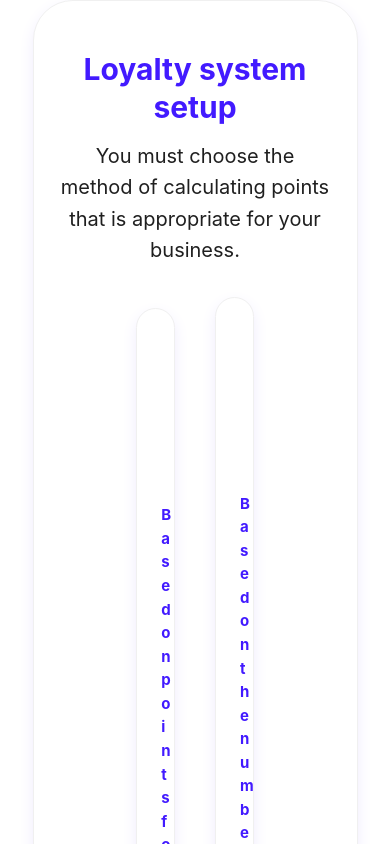
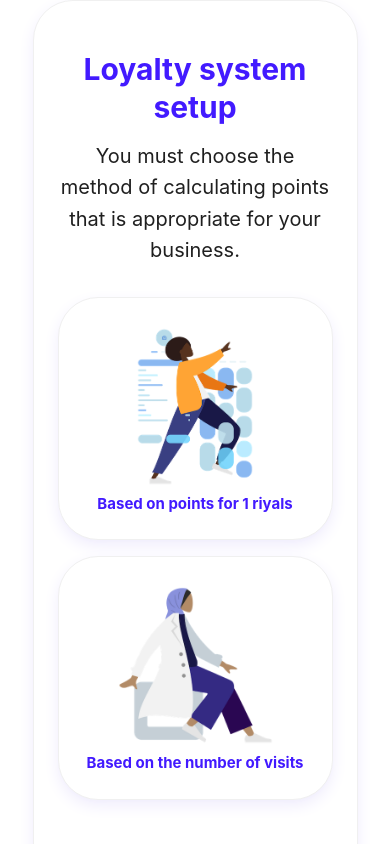
Before and after one commit to fredrekt/wtadapp_public, a React (Create React App) app in the folder frontend/: page /register in a window 390 px wide. Both pictures are taken after a click on the button "Register now". Shown: the top 844 px of the page. Built offline with nearby package versions, Linux system fonts and the light colour scheme.

Commit message:
responsive register

```diff
--- a/frontend/src/pages/register/index.tsx
+++ b/frontend/src/pages/register/index.tsx
@@ -37,7 +37,7 @@ const RegisterPage: React.FC = () => {
 		<PublicLayout className="registerPage">
 			<Row className="registerContainer" justify={'center'} align={'middle'}>
 				{step === 1 && (
-					<Col span={5}>
+					<Col xs={20} sm={20} md={12} lg={5} xl={5} xxl={5}>
 						<Card className="registerCardContainer">
 							<Input
 								className="registerBusinessName"
@@ -85,7 +85,7 @@ const RegisterPage: React.FC = () => {
 					</Col>
 				)}
 				{step !== 1 && step !== 0 && (
-					<Col span={20}>
+					<Col xs={20} sm={20} md={20} lg={20} xl={20} xxl={20}>
 						<Card className="registerChooseSetup">
 							<Typography.Title className="chooseSetupHeaderTxt" level={2}>
 								{step <= 2 ? `Loyalty system setup` : 'Subscription'}
@@ -109,12 +109,29 @@ const RegisterPage: React.FC = () => {
 							)}
 							{step === 2 && (
 								<Row
-									gutter={40}
+									gutter={[
+										{
+											xs: 16,
+											sm: 16,
+											md: 24,
+											lg: 40,
+											xl: 40,
+											xxl: 40
+										},
+										{
+											xs: 16,
+											sm: 16,
+											md: 24,
+											lg: 40,
+											xl: 40,
+											xxl: 40
+										}
+									]}
 									align={'middle'}
 									justify={'center'}
 									className="chooseSetupSelectionContainer"
 								>
-									<Col span={6}>
+									<Col xs={24} sm={24} md={12} lg={6} xl={6} xxl={6}>
 										<SetupSelection
 											activeSetup={chooseSetup}
 											currentSetup={1}
@@ -129,7 +146,7 @@ const RegisterPage: React.FC = () => {
                                     </Typography.Paragraph> */}
 										</SetupSelection>
 									</Col>
-									<Col span={6}>
+									<Col xs={24} sm={24} md={12} lg={6} xl={6} xxl={6}>
 										<SetupSelection
 											activeSetup={chooseSetup}
 											currentSetup={2}
```
